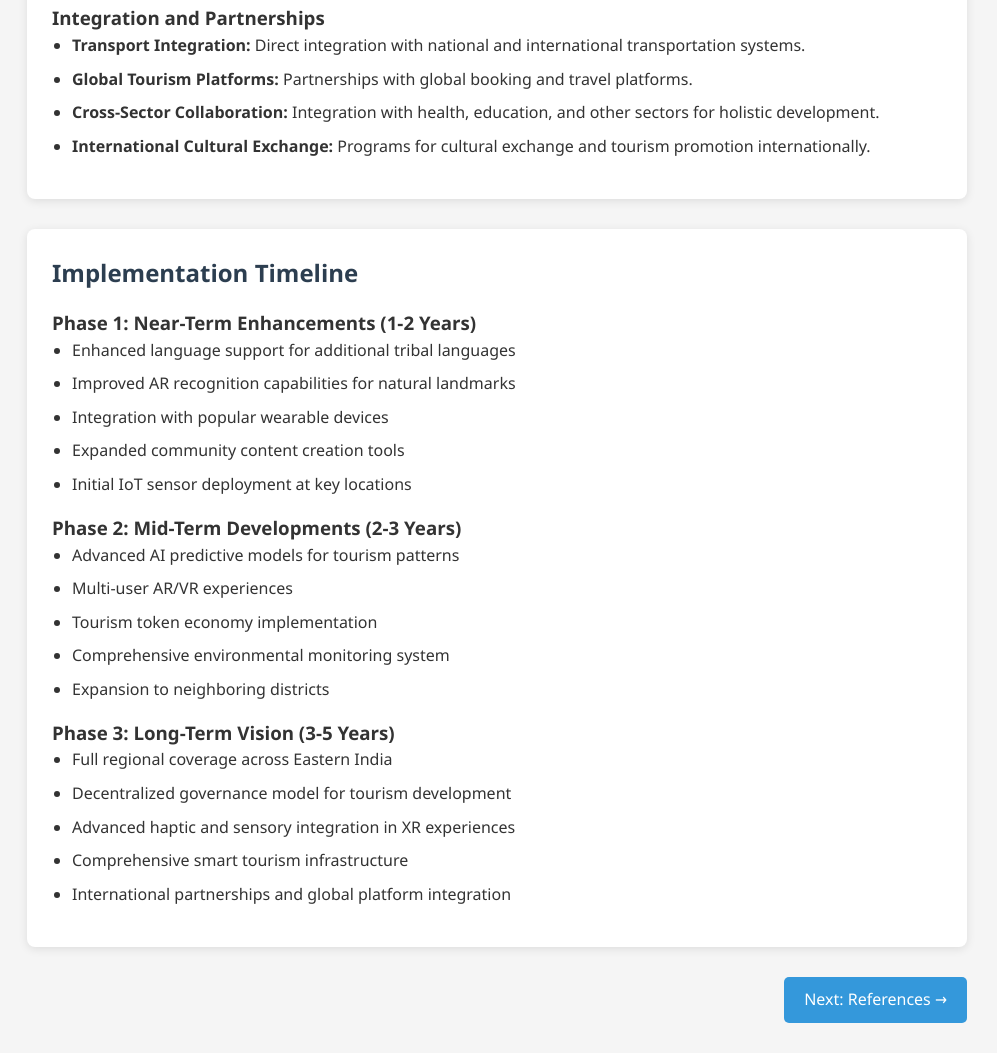
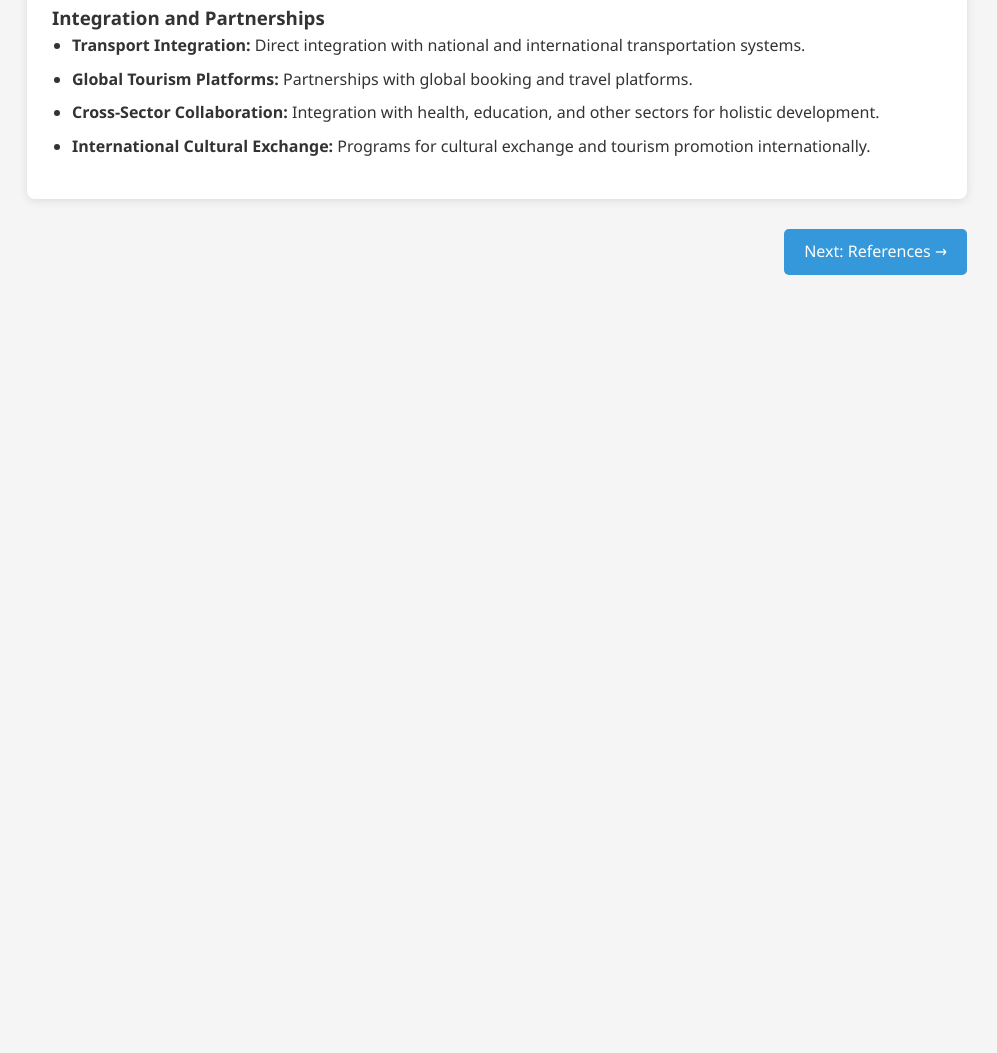
Before and after one commit to sakshi-badave/Pravas-Documentation, a plain HTML site: page future.html in a window 1280 px wide. Shown: the part 3487-4540 px from the top of the page, without its empty margins (283-1280 px from the left). After the commit the page ends 3792 px from the top, so only its background shows below. Drawn offline with Linux system fonts and the light colour scheme.

Commit message:
Initial commit

```diff
--- a/future.html
+++ b/future.html
@@ -184,35 +184,6 @@
                 </ul>
             </div>
 
-            <div class="card">
-                <h2>Implementation Timeline</h2>
-                <h3>Phase 1: Near-Term Enhancements (1-2 Years)</h3>
-                <ul>
-                    <li>Enhanced language support for additional tribal languages</li>
-                    <li>Improved AR recognition capabilities for natural landmarks</li>
-                    <li>Integration with popular wearable devices</li>
-                    <li>Expanded community content creation tools</li>
-                    <li>Initial IoT sensor deployment at key locations</li>
-                </ul>
-
-                <h3>Phase 2: Mid-Term Developments (2-3 Years)</h3>
-                <ul>
-                    <li>Advanced AI predictive models for tourism patterns</li>
-                    <li>Multi-user AR/VR experiences</li>
-                    <li>Tourism token economy implementation</li>
-                    <li>Comprehensive environmental monitoring system</li>
-                    <li>Expansion to neighboring districts</li>
-                </ul>
-
-                <h3>Phase 3: Long-Term Vision (3-5 Years)</h3>
-                <ul>
-                    <li>Full regional coverage across Eastern India</li>
-                    <li>Decentralized governance model for tourism development</li>
-                    <li>Advanced haptic and sensory integration in XR experiences</li>
-                    <li>Comprehensive smart tourism infrastructure</li>
-                    <li>International partnerships and global platform integration</li>
-                </ul>
-            </div>
 
             <div class="next-section">
                 <a href="references.html">Next: References →</a>
```
